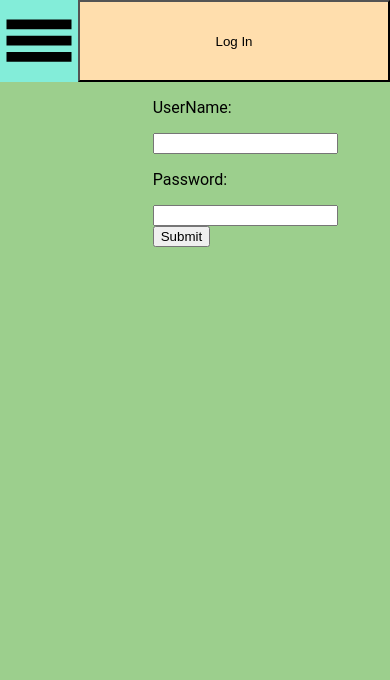
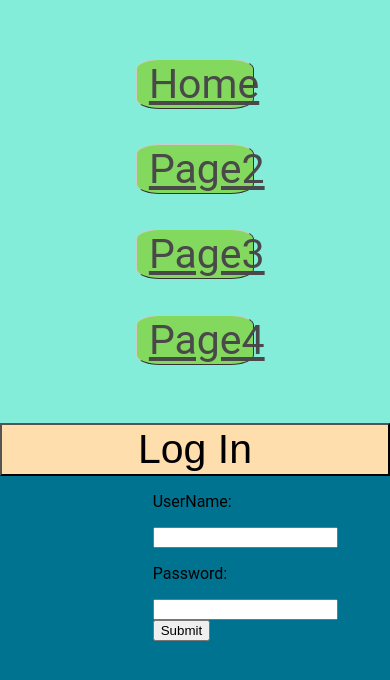
Before and after one commit to VolodymyrPliuta/LoginPage, a React (Create React App) app: page / in a window 390 px wide. Shown: the top 680 px of the page. Built offline with nearby package versions, Linux system fonts and the light colour scheme.

Commit message:
Change flow-direction on mobile layout

```diff
--- a/src/App.js
+++ b/src/App.js
@@ -64,11 +64,11 @@ class App extends Component {
               <li><a href="…">Page4</a></li>
             </ol>
           </nav>
-          <nav className="nav-mobile" onClick={this.menuSlide}>
+          {/*      <nav className="nav-mobile" onClick={this.menuSlide}>
             <a>
               <svg class="hamburger-icon" xmlns="http://www.w3.org/2000/svg" viewBox="0 0 24 24"><path d="M2 6h20v3H2zm0 5h20v3H2zm0 5h20v3H2z"></path></svg>
             </a>
-          </nav>
+          </nav> */}
           <div className="login">
             <button className="button" onClick={this.login}>Log In</button>
           </div>
--- a/src/index.css
+++ b/src/index.css
@@ -12,7 +12,7 @@ body {
 .body {
   display: flex;
   flex-direction: column;
-  background-color: #9ccf8d;
+  background-color: #007390;
   height: 100vh;
 }
 .nav-menu {
@@ -30,11 +30,12 @@ body {
 .nav-mobile {
   display: flex;
   flex-direction: column;
-  width: 20%;
+  width: 100%;
 }
 .button {
   width: 100%;
   background-color: navajowhite;
+  font-size: 41px;
 }
 
 .popupSection {
@@ -47,8 +48,16 @@ ol {
 }
 
 li {
+  flex: 1 0 0;
   margin: 0 9px;
+  padding: 0 10%;
   min-width: 15%;
+  background-color: #83d95e;
+  border-top: 1px solid #CCCCCC;
+  border-right: 1px solid #333333;
+  border-bottom: 1px solid #333333;
+  border-left: 1px solid #CCCCCC;
+  border-radius: 20%;
 }
 .slide-menu {
   display: flex;
@@ -81,14 +90,25 @@ a {
 
     @media only screen and (max-width: 600px) {
       .nav {
-    font-size: 40px;
-    display: none
+        font-size: 41px;
+        width: 100vw;
+        justify-content: center;
+      }
+      ol {
+        flex-direction: column;
+      padding-inline-start: 0px;
+      }
+      li {
+        margin: 15% 0px;
+      }
+      .nav-menu {
+        flex-direction: column;
       }
     }
 
-@media only screen and (min-width: 600px) {
+   /*  @media only screen and (min-width: 600px) {
       .nav-mobile {
         font-size: 40px;
         display: none;
       }
-}
+    } */
```
Lines whose indentation alone changed are shown as unchanged.
